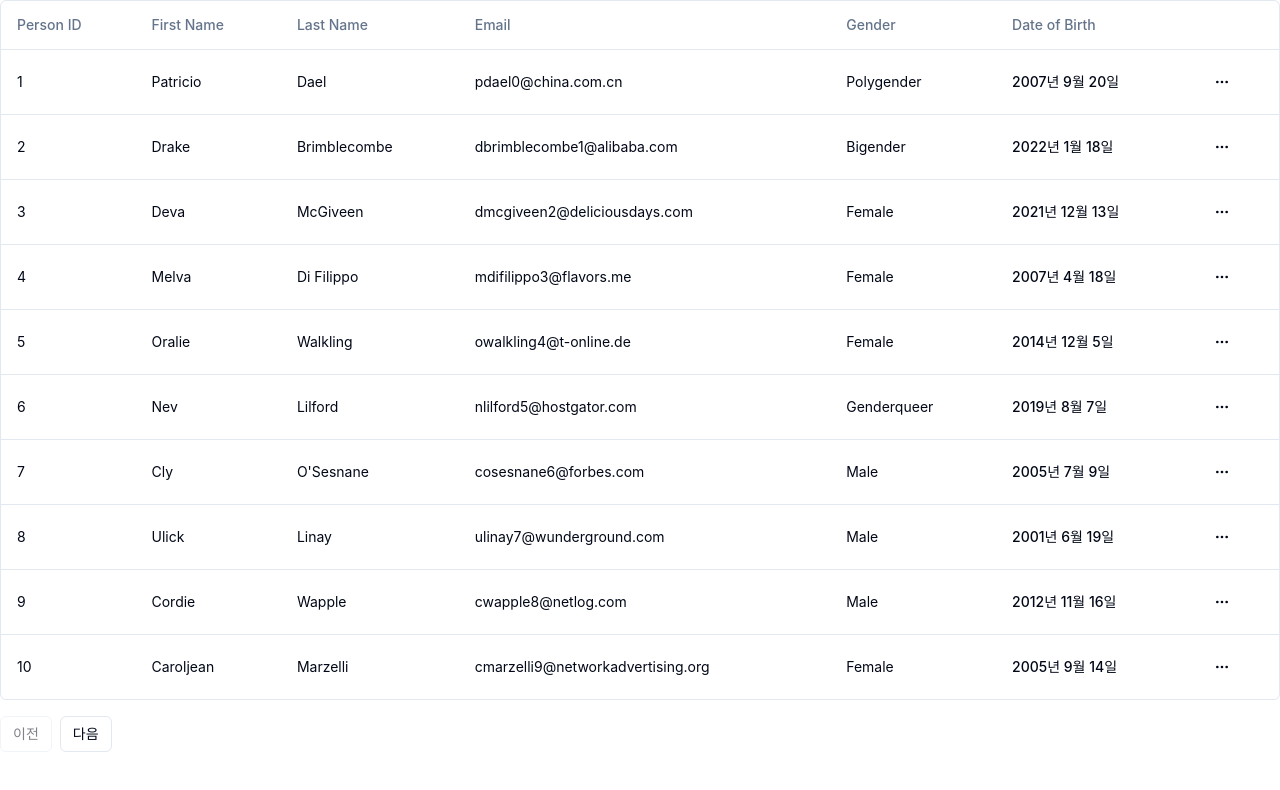
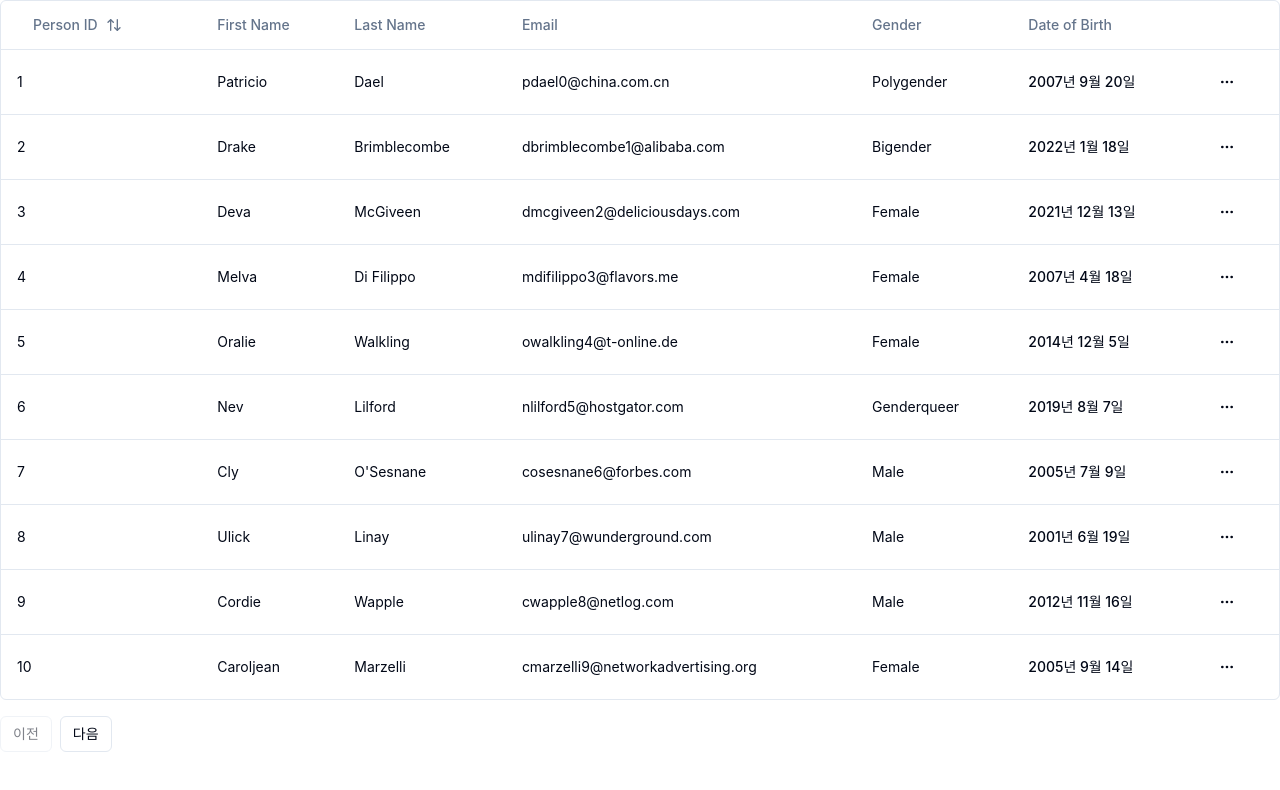
Before and after one commit to min33sky/tabletable, a Next.js app: page /people in a window 1280 px wide. Shown: the top 790 px of the page. Built offline with nearby package versions, Linux system fonts and the light colour scheme; a web font is replaced by a local one.

Commit message:
feat: add column sorting

```diff
--- a/src/app/people/columns.tsx
+++ b/src/app/people/columns.tsx
@@ -11,11 +11,23 @@
   DropdownMenuTrigger,
 } from '@/components/ui/dropdown-menu';
 import { Button } from '@/components/ui/button';
-import { MoreHorizontal } from 'lucide-react';
+import { ArrowUpDown, MoreHorizontal } from 'lucide-react';
 
 export const columns: ColumnDef<People>[] = [
   {
-    header: 'Person ID',
+    header: ({ column }) => {
+      return (
+        <Button
+          variant={'ghost'}
+          onClick={() => {
+            column.toggleSorting(column.getIsSorted() === 'asc');
+          }}
+        >
+          Person ID
+          <ArrowUpDown className="h-4 w-4 ml-2" />
+        </Button>
+      );
+    },
     accessorKey: 'id',
   },
   {
--- a/src/app/people/data-table.tsx
+++ b/src/app/people/data-table.tsx
@@ -2,9 +2,11 @@
 
 import {
   ColumnDef,
+  SortingState,
   flexRender,
   getCoreRowModel,
   getPaginationRowModel,
+  getSortedRowModel,
   useReactTable,
 } from '@tanstack/react-table';
 
@@ -17,6 +19,7 @@
   TableRow,
 } from '@/components/ui/table';
 import { Button } from '@/components/ui/button';
+import { useState } from 'react';
 
 interface DataTableProps<TData, TValue> {
   columns: ColumnDef<TData, TValue>[];
@@ -27,11 +30,22 @@
   columns,
   data,
 }: DataTableProps<TData, TValue>) {
+  const [sorting, setSorting] = useState<SortingState>([]);
+
   const table = useReactTable({
     data,
     columns,
     getCoreRowModel: getCoreRowModel(),
+    //* Pagination 추가
     getPaginationRowModel: getPaginationRowModel(),
+    //* Sorting 추가
+    getSortedRowModel: getSortedRowModel(),
+    onSortingChange: setSorting,
+
+    //* State 추가
+    state: {
+      sorting,
+    },
   });
 
   return (
```
